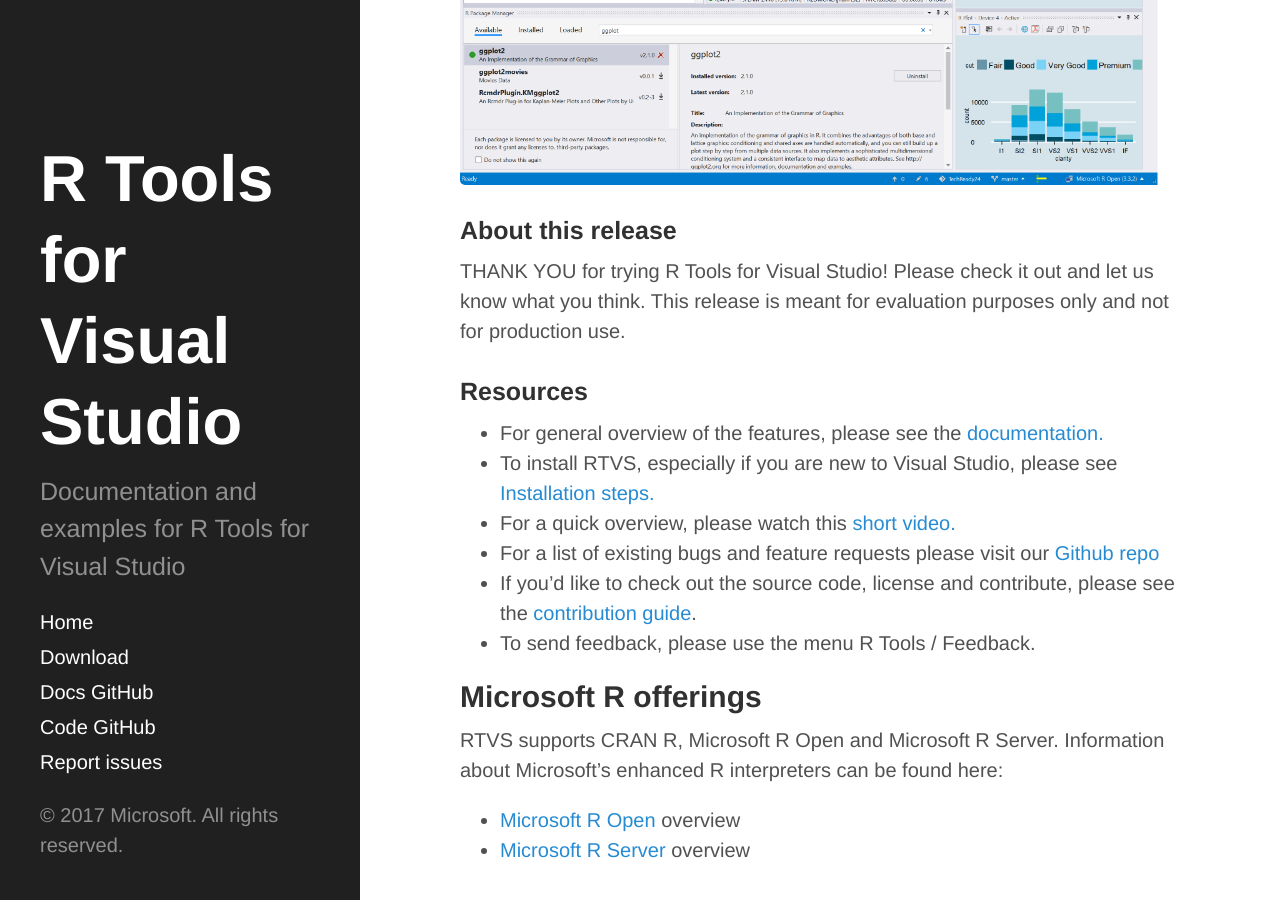
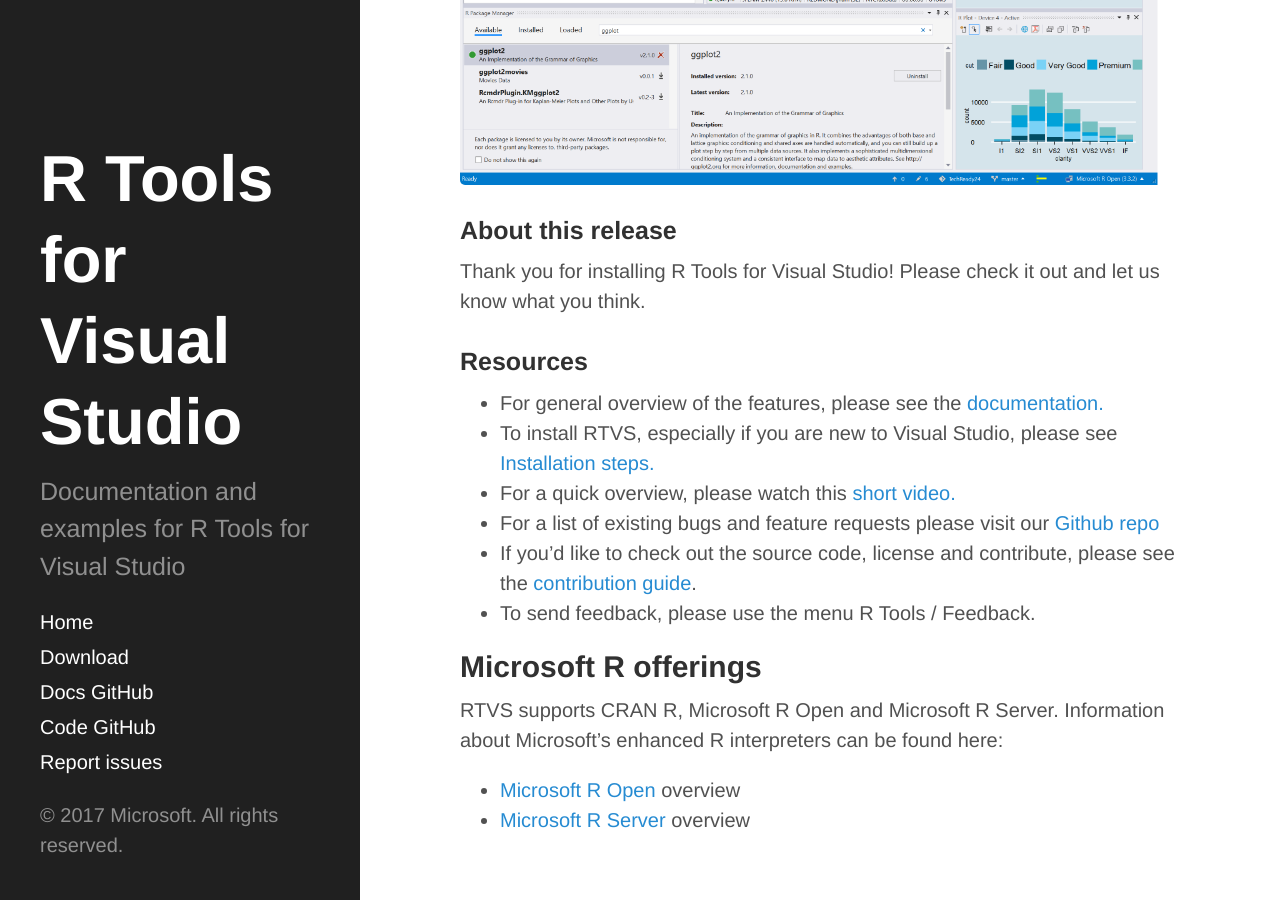
Before and after one commit to microsoft/RTVS-docs, a Jekyll site: the page built from installer.md, in a window 1280 px wide and 900 px high, scrolled down 605 px. Built offline with Jekyll 4.4.1, drawn with Linux system fonts in a browser that asks for light colours.

Commit message:
Removing disclaimers

```diff
--- a/installer.md
+++ b/installer.md
@@ -9,9 +9,8 @@
 
 ### About this release
 
-THANK YOU for trying R Tools for Visual Studio! Please check it out and let us
-know what you think. This release is meant for evaluation purposes only and not
-for production use.
+Thank you for installing R Tools for Visual Studio! Please check it out and let
+us know what you think.
 
 ### Resources
 
```
